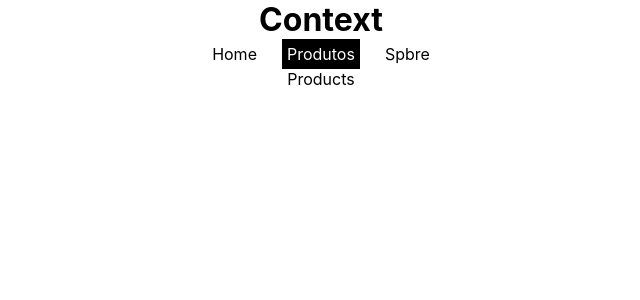
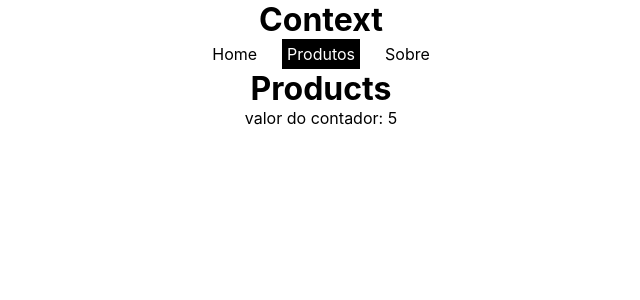
Before and after one commit to dimascapelari/9-react-context-api, a React (Vite) app: page /products in a window 1280 px wide. Shown: the top 300 px of the page, without its empty margins (319-959 px from the left). Built offline with nearby package versions, Linux system fonts and the light colour scheme.

Commit message:
9 React Context API

```diff
--- /dev/null
+++ b/src/components/ChangeCounter.jsx
@@ -0,0 +1,17 @@
+// 3 - alterando o contexto
+
+import { useContext } from "react";
+
+import { CounterContext } from "../context/CounterContext";
+
+export const ChangeCounter = () => {
+  const { counter, setCounter } = useContext(CounterContext);
+
+  return (
+    <div>
+      <button onClick={() => setCounter(counter + 1)}>
+        Add value to counter
+      </button>
+    </div>
+  );
+};
--- a/src/components/Navbar.jsx
+++ b/src/components/Navbar.jsx
@@ -6,7 +6,7 @@
     <nav>
       <NavLink to="/">Home</NavLink>
       <NavLink to="/products">Produtos</NavLink>
-      <NavLink to="/about">Spbre</NavLink>
+      <NavLink to="/about">Sobre</NavLink>
     </nav>
   );
 };
--- a/src/pages/About.jsx
+++ b/src/pages/About.jsx
@@ -1,3 +1,13 @@
+import { useContext } from "react";
+import { CounterContext } from "../context/CounterContext";
+
 export const About = () => {
-  return <div>About</div>;
+  const { counter } = useContext(CounterContext);
+
+  return (
+    <div>
+      <h1>About</h1>
+      <p>valor do contador: {counter}</p>
+    </div>
+  );
 };
--- a/src/pages/Home.jsx
+++ b/src/pages/Home.jsx
@@ -1,5 +1,6 @@
 import { useContext } from "react";
 import { CounterContext } from "../context/CounterContext";
+import { ChangeCounter } from "../components/ChangeCounter";
 
 export const Home = () => {
   const { counter } = useContext(CounterContext);
@@ -8,6 +9,8 @@
     <div>
       <h1>Home</h1>
       <p>valor do contador: {counter}</p>
+      {/* 3 - alterando o valor do contexto */}
+      <ChangeCounter />
     </div>
   );
 };
--- a/src/pages/Products.jsx
+++ b/src/pages/Products.jsx
@@ -1,3 +1,13 @@
+import { useContext } from "react";
+import { CounterContext } from "../context/CounterContext";
+
 export const Products = () => {
-  return <div>Products</div>;
+  const { counter } = useContext(CounterContext);
+
+  return (
+    <div>
+      <h1>Products</h1>
+      <p>valor do contador: {counter}</p>
+    </div>
+  );
 };
```
